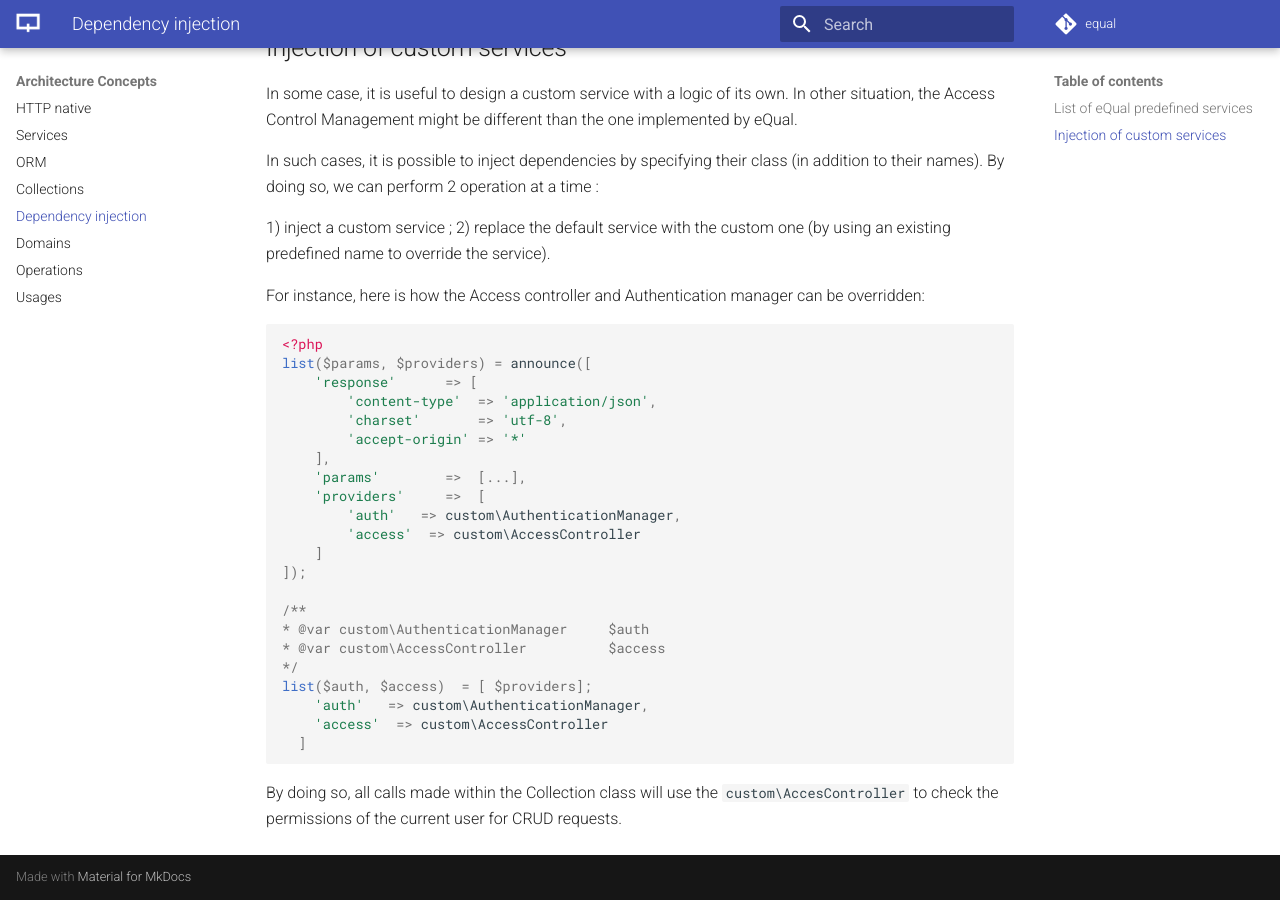
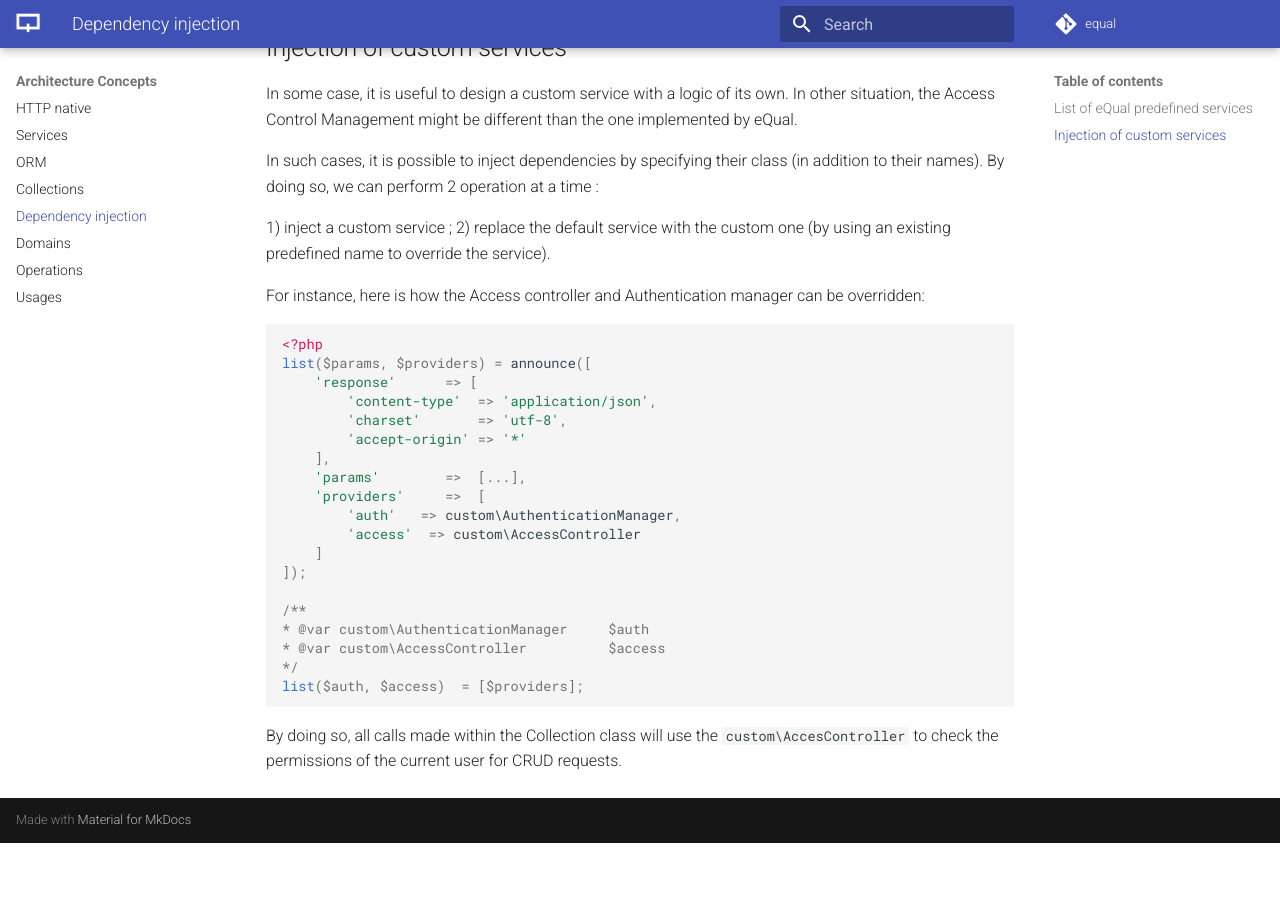
Before and after one commit to equalframework/equal-doc, an MkDocs documentation site: the page built from docs/architecture-concepts/dependency-injection.md, in a window 1280 px wide and 900 px high, scrolled down 1558 px. Built offline with MkDocs 1.6.1 and Material for MkDocs 9.7.7, drawn with Linux system fonts in a browser that asks for light colours; comment, search, counter and statistics services are not loaded; the version menu is left out; after the commit the page ends 2401 px from its top, so only the background shows below that.

Commit message:
Remove error in code example for injection of custom services

````diff
--- a/docs/architecture-concepts/dependency-injection.md
+++ b/docs/architecture-concepts/dependency-injection.md
@@ -96,10 +96,7 @@ list($params, $providers) = announce([
 * @var custom\AuthenticationManager		$auth
 * @var custom\AccessController			$access
 */
-list($auth, $access)  = [ $providers];
-	'auth'   => custom\AuthenticationManager,
-	'access'  => custom\AccessController
-  ]
+list($auth, $access)  = [$providers];
 ```
 
 
````
